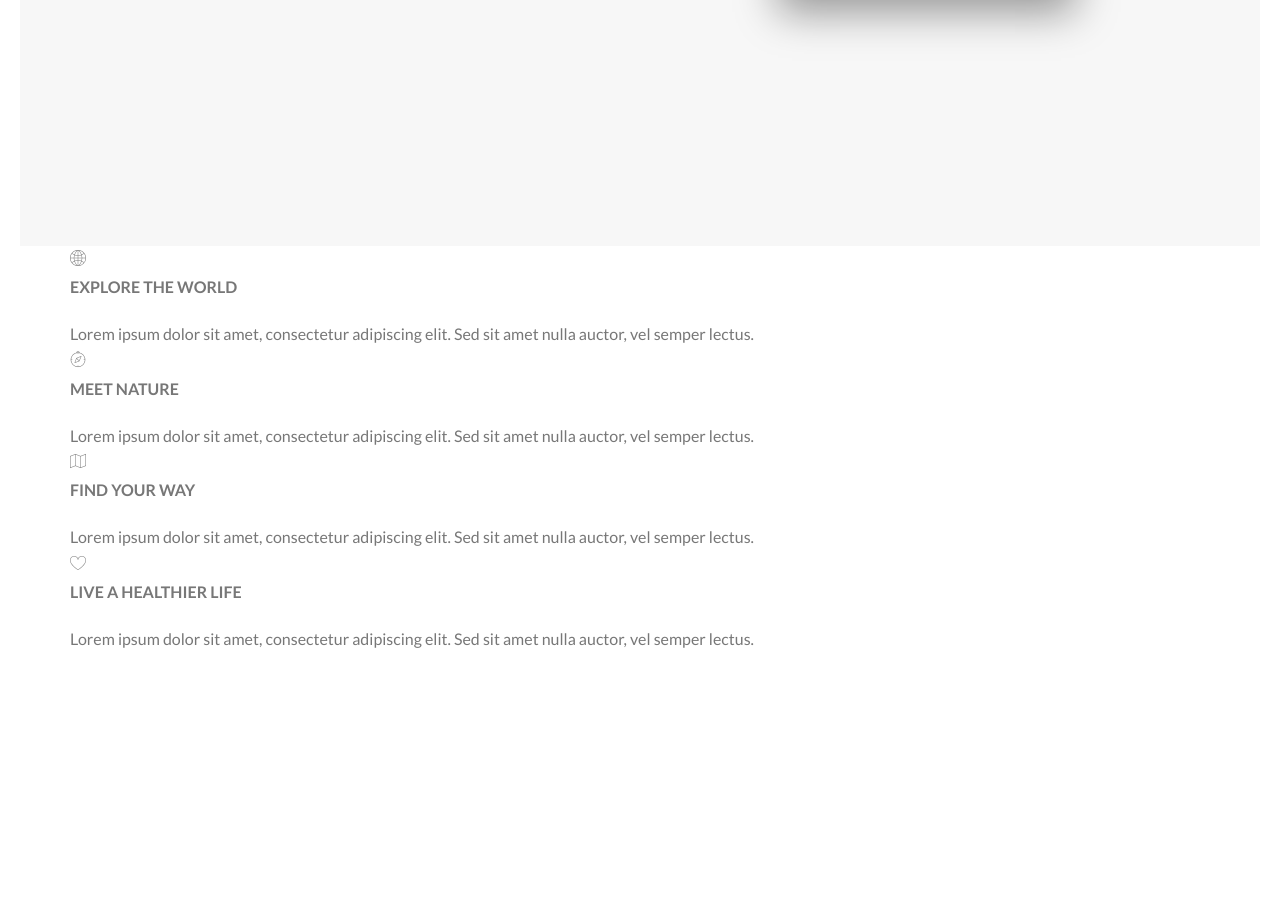
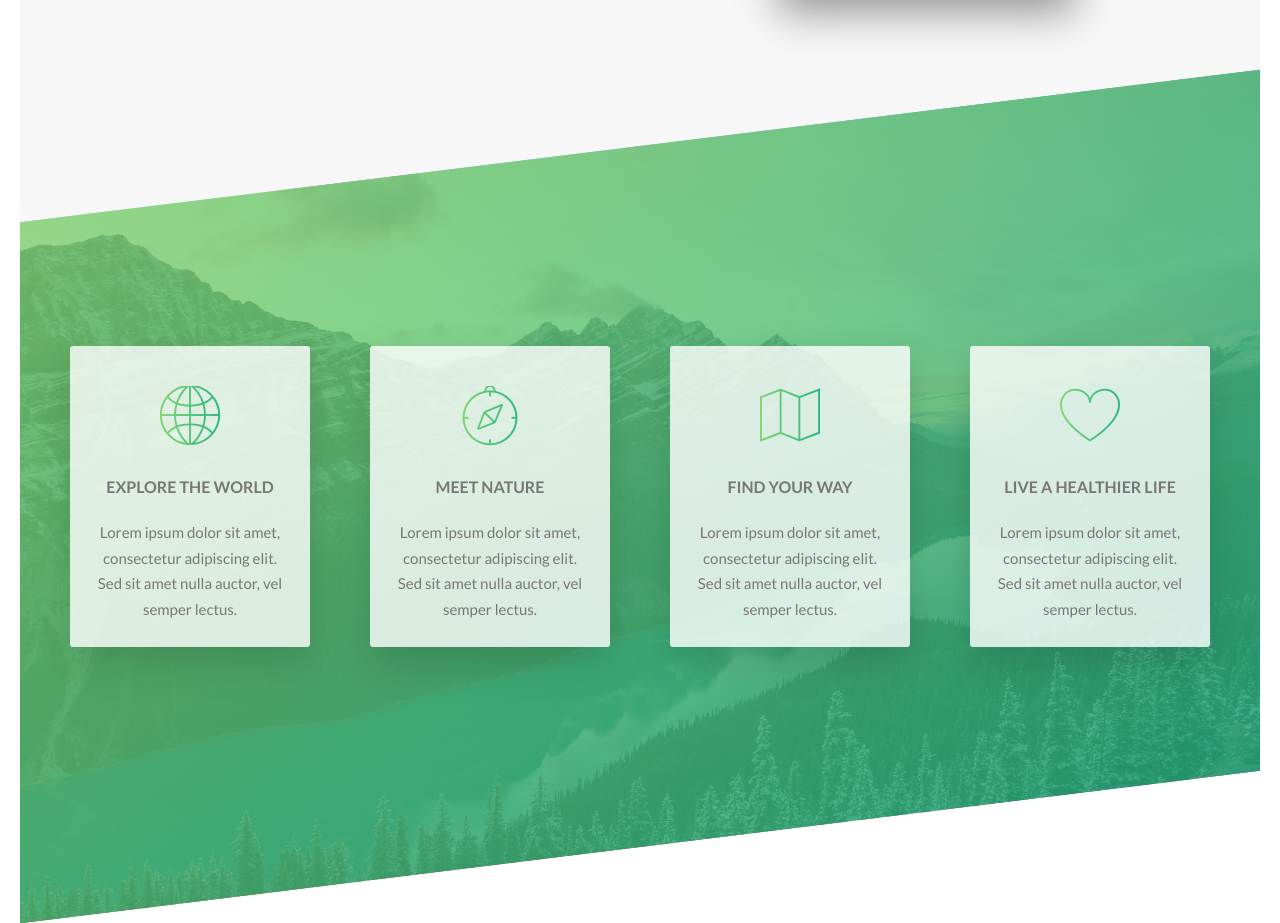
Before and after one commit to AnaMdTech/tour-website-landing-page, a website: page index.html in a window 1280 px wide. Shown: the part 1311-2234 px from the top of the page. Before the commit the page ends 1983 px from the top, so only its background shows below. Drawn offline with nearby package versions, Linux system fonts and the light colour scheme; files that its build step writes are made by us from their sources; files whose address does not match are found by name.

Commit message:
Add: sass codes needed for feature section

```diff
--- a/sass/layout/_grid.scss
+++ b/sass/layout/_grid.scss
@@ -16,4 +16,13 @@
       margin-right: $gutter-horizontal;
     }
   }
+
+  .col-1-of-4 {
+    width: calc((100% - 3 * #{$gutter-horizontal}) / 4);
+    float: left;
+
+    &:not(:last-child) {
+      margin-right: $gutter-horizontal;
+    }
+  }
 }
--- a/sass/main.scss
+++ b/sass/main.scss
@@ -9,6 +9,7 @@
 
 @import "components/button";
 @import "components/composition";
+@import "components/feature-box";
 
 @import "layout/grid";
 @import "layout/header";
--- a/sass/pages/_home.scss
+++ b/sass/pages/_home.scss
@@ -3,3 +3,20 @@
   padding: 25rem 0;
   margin-top: -20vh;
 }
+
+.section-features {
+  padding: 20rem 0;
+  background-image: linear-gradient(
+      to right bottom,
+      rgba($color-primary-light, 0.8),
+      rgba($color-primary-dark, 0.8)
+    ),
+    url(../img/nat-4.jpg);
+  background-size: cover;
+  transform: skewY(-7deg);
+  margin-top: -10rem;
+
+  & > * {
+    transform: skewY(7deg);
+  }
+}
```
